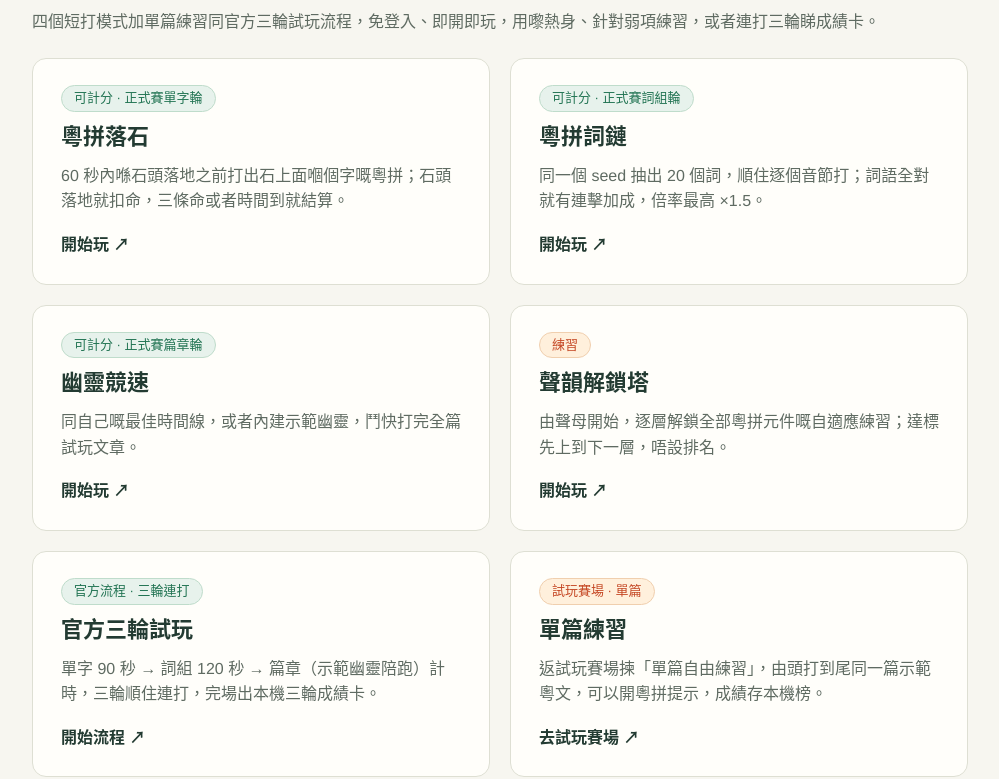
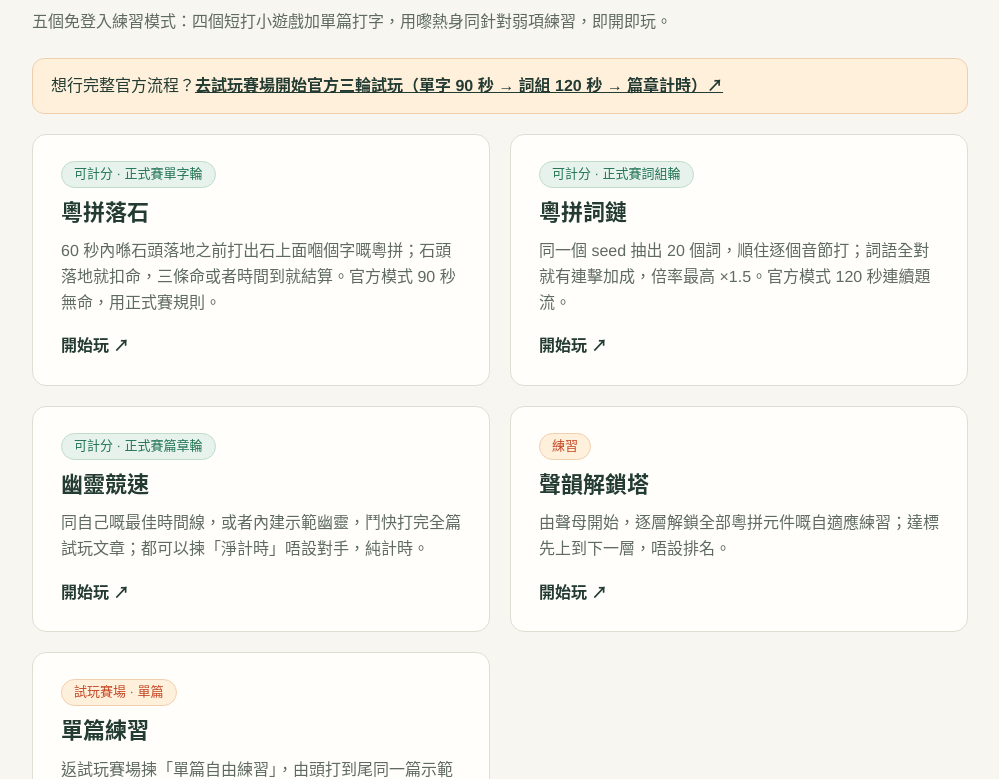
Before and after one commit to CanCLID/contest, a website: page demo/games/index.html in a window 1280 px wide. Shown: the part 173-952 px from the top of the page, without its empty margins (140-1139 px from the left). Drawn offline with Linux system fonts and the light colour scheme.

Commit message:
Move official flow out of the games lobby into the main arena
The lobby is now purely a practice hub (five cards plus a pointer banner to the arena); the official three-round flow lives only on the main site. Also clears stale flow mentions from lobby meta, hero, and note.

```diff
--- a/demo/games/games.css
+++ b/demo/games/games.css
@@ -47,6 +47,9 @@ h2 { font-size: 22px; line-height: 1.4; margin: 0; }
 .game-tag.practice { color: var(--orange); background: var(--orange-light); border: 1px solid #f0cfae; }
 .game-cta { margin-top: auto; padding-top: 8px; font-weight: 600; color: var(--ink); }
 
+.flow-pointer { margin: 0 0 20px; padding: 14px 18px; background: var(--orange-light); border: 1px solid #f0cfae; border-radius: 12px; }
+.flow-pointer a { color: var(--ink); font-weight: 600; }
+
 .lobby-note { margin: 28px 0 0; padding-top: 20px; border-top: 1px solid var(--line); color: var(--muted); font-size: 14px; }
 .lobby-note a { color: var(--ink); }
 
--- a/demo/games/index.html
+++ b/demo/games/index.html
@@ -4,7 +4,7 @@
   <meta charset="UTF-8">
   <meta name="viewport" content="width=device-width, initial-scale=1">
   <meta name="theme-color" content="#f7f6f0">
-  <meta name="description" content="粵拼小遊戲大廳：落石、詞鏈、幽靈競速、聲韻解鎖塔四個練習模式，加單篇練習同官方三輪試玩流程。CanCLID 粵拼打字比賽。">
+  <meta name="description" content="粵拼小遊戲大廳：落石、詞鏈、幽靈競速、聲韻解鎖塔四個遊戲模式加單篇練習，全部免登入即開即玩。CanCLID 粵拼打字比賽。">
   <title>粵拼小遊戲 · 粵拼競速</title>
   <link rel="icon" href="../favicon.svg" type="image/svg+xml">
   <link rel="stylesheet" href="./games.css">
@@ -26,15 +26,17 @@
     <main id="main">
       <div class="hero">
         <h1>粵拼小遊戲</h1>
-        <p>四個短打模式加單篇練習同官方三輪試玩流程，免登入、即開即玩，用嚟熱身、針對弱項練習，或者連打三輪睇成績卡。</p>
+        <p>五個免登入練習模式：四個短打小遊戲加單篇打字，用嚟熱身同針對弱項練習，即開即玩。</p>
       </div>
+
+      <p class="flow-pointer">想行完整官方流程？<a href="../index.html">去試玩賽場開始官方三輪試玩（單字 90 秒 → 詞組 120 秒 → 篇章計時）↗</a></p>
 
       <ul class="game-grid">
         <li>
           <a class="game-card" href="./rocks/">
             <span class="game-tag score">可計分 · 正式賽單字輪</span>
             <h2>粵拼落石</h2>
-            <p>60 秒內喺石頭落地之前打出石上面嗰個字嘅粵拼；石頭落地就扣命，三條命或者時間到就結算。</p>
+            <p>60 秒內喺石頭落地之前打出石上面嗰個字嘅粵拼；石頭落地就扣命，三條命或者時間到就結算。官方模式 90 秒無命，用正式賽規則。</p>
             <span class="game-cta" aria-hidden="true">開始玩 ↗</span>
           </a>
         </li>
@@ -42,7 +44,7 @@
           <a class="game-card" href="./chain/">
             <span class="game-tag score">可計分 · 正式賽詞組輪</span>
             <h2>粵拼詞鏈</h2>
-            <p>同一個 seed 抽出 20 個詞，順住逐個音節打；詞語全對就有連擊加成，倍率最高 ×1.5。</p>
+            <p>同一個 seed 抽出 20 個詞，順住逐個音節打；詞語全對就有連擊加成，倍率最高 ×1.5。官方模式 120 秒連續題流。</p>
             <span class="game-cta" aria-hidden="true">開始玩 ↗</span>
           </a>
         </li>
@@ -50,7 +52,7 @@
           <a class="game-card" href="./ghost/">
             <span class="game-tag score">可計分 · 正式賽篇章輪</span>
             <h2>幽靈競速</h2>
-            <p>同自己嘅最佳時間線，或者內建示範幽靈，鬥快打完全篇試玩文章。</p>
+            <p>同自己嘅最佳時間線，或者內建示範幽靈，鬥快打完全篇試玩文章；都可以揀「淨計時」唔設對手，純計時。</p>
             <span class="game-cta" aria-hidden="true">開始玩 ↗</span>
           </a>
         </li>
@@ -63,14 +65,6 @@
           </a>
         </li>
         <li>
-          <a class="game-card" href="./rocks/?flow=1">
-            <span class="game-tag score">官方流程 · 三輪連打</span>
-            <h2>官方三輪試玩</h2>
-            <p>單字 90 秒 → 詞組 120 秒 → 篇章（示範幽靈陪跑）計時，三輪順住連打，完場出本機三輪成績卡。</p>
-            <span class="game-cta" aria-hidden="true">開始流程 ↗</span>
-          </a>
-        </li>
-        <li>
           <a class="game-card" href="../../index.html?practice=1">
             <span class="game-tag practice">試玩賽場 · 單篇</span>
             <h2>單篇練習</h2>
@@ -80,7 +74,7 @@
         </li>
       </ul>
 
-      <p class="lobby-note">小遊戲成績只存本機，正式賽制見<a href="../index.html">玩法頁</a>。<br>官方模式用正式賽規則（90 秒單字／120 秒詞組／篇章門檻 85%），三輪總分結算喺正式比賽由伺服器計算；第 3 輪篇章有示範幽靈陪跑，唔影響計分。</p>
+      <p class="lobby-note">小遊戲同單篇練習嘅成績只存本機，正式賽制見<a href="../index.html">試玩賽場嘅玩法頁</a>。各遊戲嘅「官方」模式用正式賽規則（90 秒單字／120 秒詞組／篇章門檻 85%）。</p>
     </main>
   </div>
 </body>
```
Also changed, not shown: SPEC.md (+1 -0 lines), tests/app.test.mjs (+3 -1 lines), README.md.
